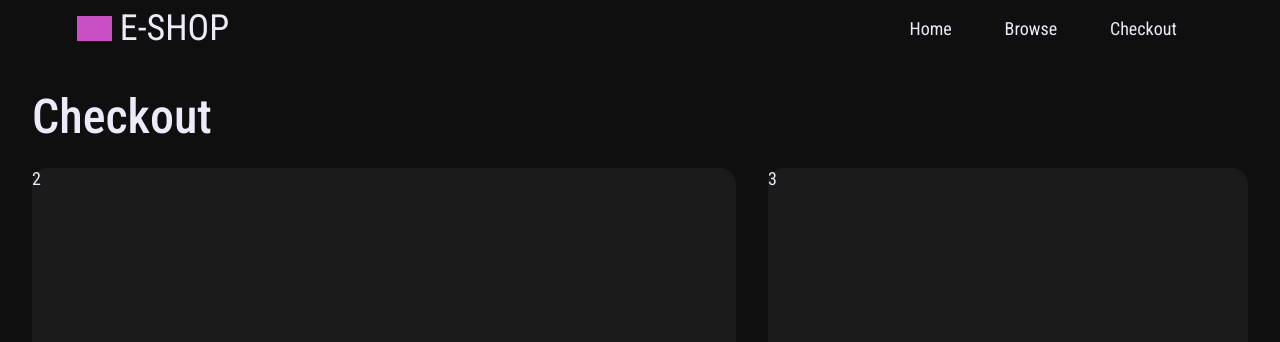
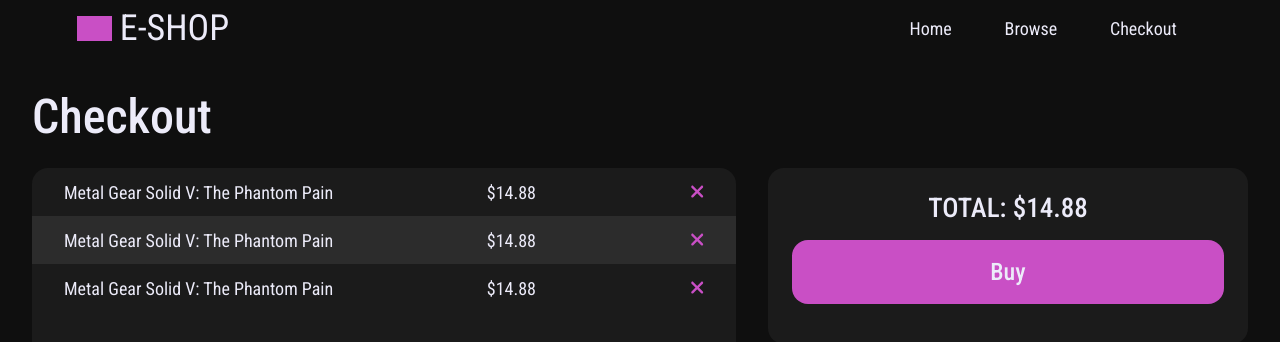
Before and after one commit to Quazf1x/E-SHOP, a React (Vite) app: page /checkout in a window 1280 px wide. Shown: the top 342 px of the page. Built offline with nearby package versions, Linux system fonts and the light colour scheme.

Commit message:
Ver 0.5.3

```diff
--- a/src/assets/components/CheckoutPage/CheckoutPage.tsx
+++ b/src/assets/components/CheckoutPage/CheckoutPage.tsx
@@ -1,4 +1,5 @@
-import Header from "../Header/header";
+import Header from "../Header/header.tsx";
+import OrderedGame from "./OrderedGame.tsx";
 
 const CheckoutPage = () => {
   return (
@@ -6,8 +7,17 @@ const CheckoutPage = () => {
       <Header />
       <main className="checkout-banner">
         <h1>Checkout</h1>
-        <ul className="order-list">2</ul>
-        <div className="confirm-order-wrapper">3</div>
+        <ul className="order-list">
+          <OrderedGame />
+          <OrderedGame />
+          <OrderedGame />
+        </ul>
+        <div className="confirm-order-wrapper">
+          <h2>
+            Total: <span>$14.88</span>
+          </h2>
+          <button>Buy</button>
+        </div>
       </main>
     </>
   );
--- /dev/null
+++ b/src/assets/components/CheckoutPage/OrderedGame.tsx
@@ -0,0 +1,16 @@
+import { FontAwesomeIcon } from "@fortawesome/react-fontawesome";
+import { faXmark } from "@fortawesome/free-solid-svg-icons";
+
+const OrderedGame = () => {
+  return (
+    <li className="ordered-game">
+      <p>Metal Gear Solid V: The Phantom Pain</p>
+      <p>$14.88</p>
+      <button>
+        <FontAwesomeIcon icon={faXmark} />
+      </button>
+    </li>
+  );
+};
+
+export default OrderedGame;
--- a/src/assets/styles/checkoutBanner.css
+++ b/src/assets/styles/checkoutBanner.css
@@ -1,7 +1,7 @@
 .checkout-banner {
   display: grid;
   gap: 2rem;
-  grid-template: 3rem 20rem 1fr / 1fr 30rem;
+  grid-template: 3rem 11rem 1fr / 1fr 30rem;
   margin: 2.5svw;
 }
 
@@ -19,9 +19,69 @@
 .order-list {
   min-height: 30rem;
   grid-row: 2/4;
+  list-style: none;
 }
 
 .confirm-order-wrapper {
   grid-row: 2/3;
   grid-column: 2/3;
+  display: flex;
+  padding: 1.5rem;
+  flex-direction: column;
+  align-items: center;
 }
+
+.confirm-order-wrapper > h2 {
+  font-weight: 500;
+  text-transform: uppercase;
+}
+
+.confirm-order-wrapper > button {
+  background-color: VAR(--primary);
+  border: none;
+  border-radius: 1rem;
+  color: var(--white);
+  cursor: pointer;
+  font-size: 1.5rem;
+  font-weight: 500;
+  margin-top: 1rem;
+  width: 100%;
+  height: 4rem;
+  transition:
+    background-color 0.2s ease-in-out,
+    transform 0.15s;
+}
+
+.confirm-order-wrapper > button:hover {
+  background-color: var(--lighter-primary);
+}
+
+.confirm-order-wrapper > button:active {
+  transform: scale(0.95);
+}
+
+.ordered-game {
+  align-items: center;
+  display: flex;
+  justify-content: space-between;
+  padding: 0 2rem;
+  height: 3rem;
+}
+
+.ordered-game:nth-child(even) {
+  background-color: var(--lighter-bg);
+}
+
+.ordered-game > button {
+  background-color: transparent;
+  border: none;
+  color: var(--primary);
+  cursor: pointer;
+  font-size: 1.2rem;
+  transition: all 0.2s ease-in-out;
+}
+
+.ordered-game > button:hover {
+  color: var(--white);
+  transform: scale(1.1);
+}
```
